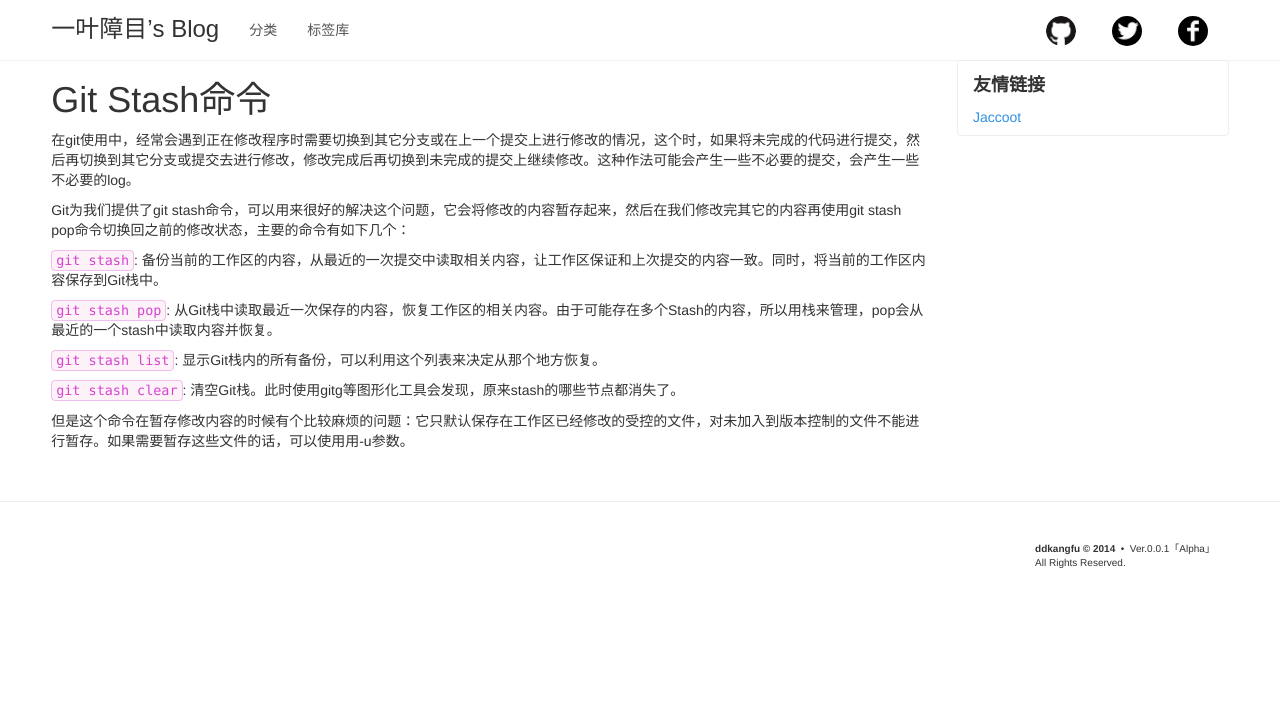
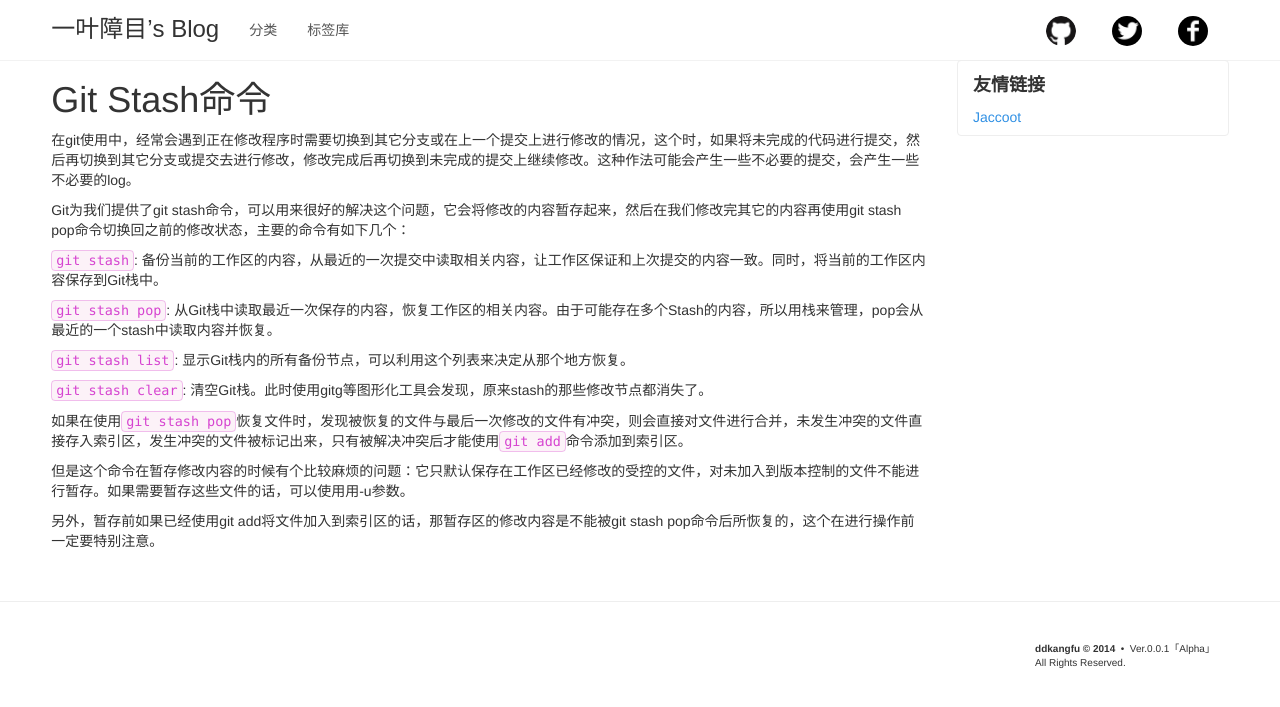
Before and after one commit to ddkangfu/ddkangfu.github.io, a Jekyll site: the page built from _posts/2014-12-18-git-stash.md, in a window 1280 px wide. Shown: the top 707 px of the page. Built offline with Jekyll 4.4.1, drawn with Linux system fonts in a browser that asks for light colours; some web fonts are replaced; Markdown is read by kramdown in place of the engine named in the settings.

Commit message:
增加了git stash命令的使用注意事项。

```diff
--- a/_posts/2014-12-18-git-stash.md
+++ b/_posts/2014-12-18-git-stash.md
@@ -15,8 +15,12 @@ Git为我们提供了git stash命令，可以用来很好的解决这个问题
 
 `git stash pop`: 从Git栈中读取最近一次保存的内容，恢复工作区的相关内容。由于可能存在多个Stash的内容，所以用栈来管理，pop会从最近的一个stash中读取内容并恢复。
 
-`git stash list`: 显示Git栈内的所有备份，可以利用这个列表来决定从那个地方恢复。
+`git stash list`: 显示Git栈内的所有备份节点，可以利用这个列表来决定从那个地方恢复。
 
-`git stash clear`: 清空Git栈。此时使用gitg等图形化工具会发现，原来stash的哪些节点都消失了。
+`git stash clear`: 清空Git栈。此时使用gitg等图形化工具会发现，原来stash的那些修改节点都消失了。
+
+如果在使用`git stash pop`恢复文件时，发现被恢复的文件与最后一次修改的文件有冲突，则会直接对文件进行合并，未发生冲突的文件直接存入索引区，发生冲突的文件被标记出来，只有被解决冲突后才能使用`git add`命令添加到索引区。
 
 但是这个命令在暂存修改内容的时候有个比较麻烦的问题：它只默认保存在工作区已经修改的受控的文件，对未加入到版本控制的文件不能进行暂存。如果需要暂存这些文件的话，可以使用用-u参数。
+
+另外，暂存前如果已经使用git add将文件加入到索引区的话，那暂存区的修改内容是不能被git stash pop命令后所恢复的，这个在进行操作前一定要特别注意。
```
